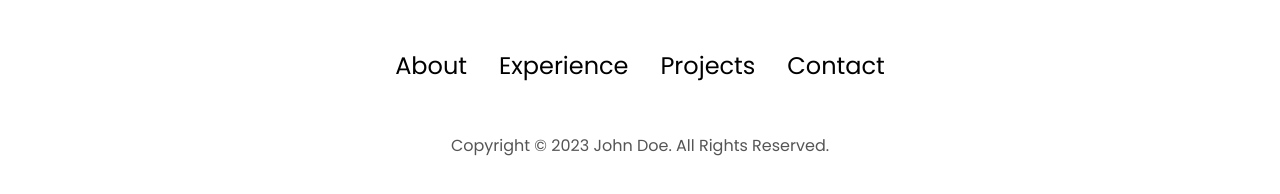
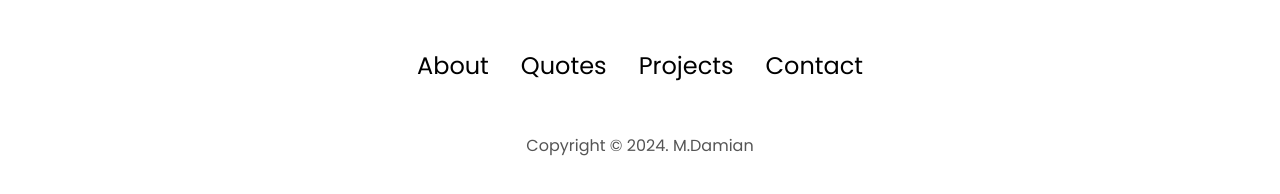
Before and after one commit to marianandrei25/website, a plain HTML site: page index.html in a window 1280 px wide. Shown: the part 3339-3533 px from the top of the page. Drawn offline with Linux system fonts and the light colour scheme.

Commit message:
Update index.html

```diff
--- a/index.html
+++ b/index.html
@@ -194,7 +194,7 @@
             </div>
           </div>
           <div class="details-container">
-            <h2 class="experience-sub-title">Frontend Development</h2>
+            <h2 class="experience-sub-title">Computer Science Student</h2>
             <div class="article-container">
               <article>
                 <img
@@ -364,13 +364,13 @@
         <div class="nav-links-container">
           <ul class="nav-links">
             <li><a href="#about">About</a></li>
-            <li><a href="#experience">Experience</a></li>
+            <li><a href="#experience">Quotes</a></li>
             <li><a href="#projects">Projects</a></li>
             <li><a href="#contact">Contact</a></li>
           </ul>
         </div>
       </nav>
-      <p>Copyright &#169; 2023 John Doe. All Rights Reserved.</p>
+      <p>Copyright &#169; 2024. M.Damian</p>
     </footer>
     <script src="script.js"></script>
   </body>
```
